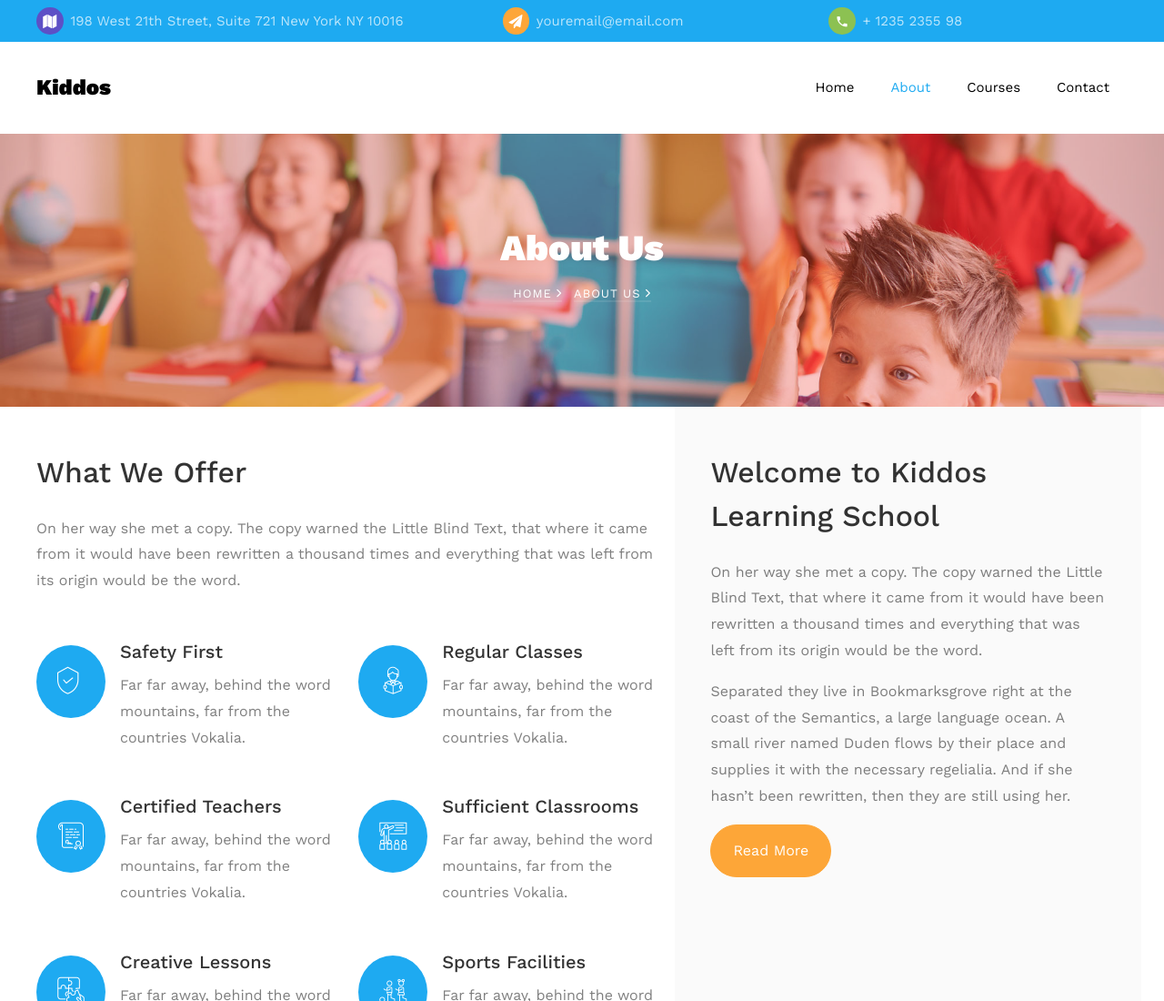
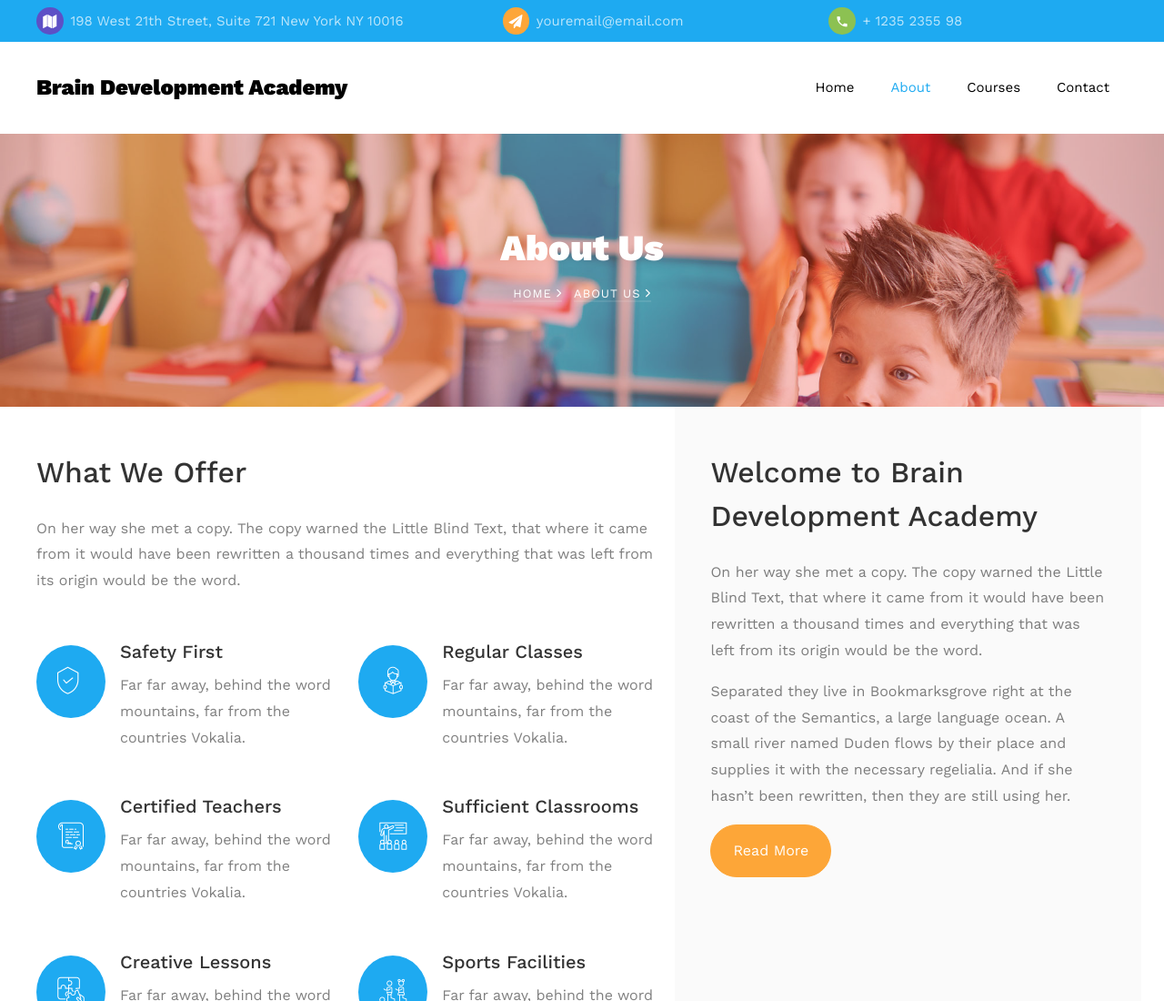
Before and after one commit to braindevelopmentacademy/kiddos, a plain HTML site: page about.html in a window 1280 px wide. Shown: the top 1100 px of the page at 91% size. Drawn offline with nearby package versions, Linux system fonts and the light colour scheme; some packages are replaced by stand-ins of ours; no server answers; files whose address does not match are found by name; a web font is replaced by a local one.

```diff
--- a/about.html
+++ b/about.html
@@ -49,7 +49,7 @@
     </div>
     <nav class="navbar navbar-expand-lg navbar-dark bg-dark ftco_navbar ftco-navbar-light" id="ftco-navbar">
 	    <div class="container d-flex align-items-center">
-	    	<a class="navbar-brand" href="index.html">Kiddos</a>
+	    	<a class="navbar-brand" href="index.html">Brain Development Academy</a>
 				<button class="navbar-toggler" type="button" data-toggle="collapse" data-target="#ftco-nav" aria-controls="ftco-nav" aria-expanded="false" aria-label="Toggle navigation">
 	        <span class="oi oi-menu"></span> Menu
 	      </button>
@@ -83,7 +83,7 @@
 				<div class="row">
 					<div class="col-md-5 order-md-last wrap-about py-5 wrap-about bg-light">
 						<div class="text px-4 ftco-animate">
-	          	<h2 class="mb-4">Welcome to Kiddos Learning School</h2>
+	          	<h2 class="mb-4">Welcome to Brain Development Academy</h2>
 							<p>On her way she met a copy. The copy warned the Little Blind Text, that where it came from it would have been rewritten a thousand times and everything that was left from its origin would be the word.</p>
 							<p>Separated they live in Bookmarksgrove right at the coast of the Semantics, a large language ocean. A small river named Duden flows by their place and supplies it with the necessary regelialia. And if she hasn’t been rewritten, then they are still using her.</p>
 							<p><a href="#" class="btn btn-secondary px-4 py-3">Read More</a></p>
```
Also changed, not shown: contact.html (+2 -2 lines), courses.html (+1 -1 lines), index.html (+1 -1 lines), pricing.html (+2 -2 lines).
